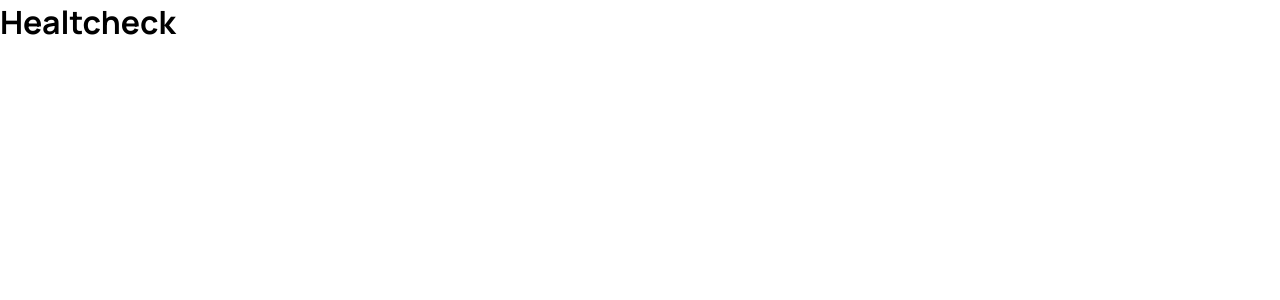
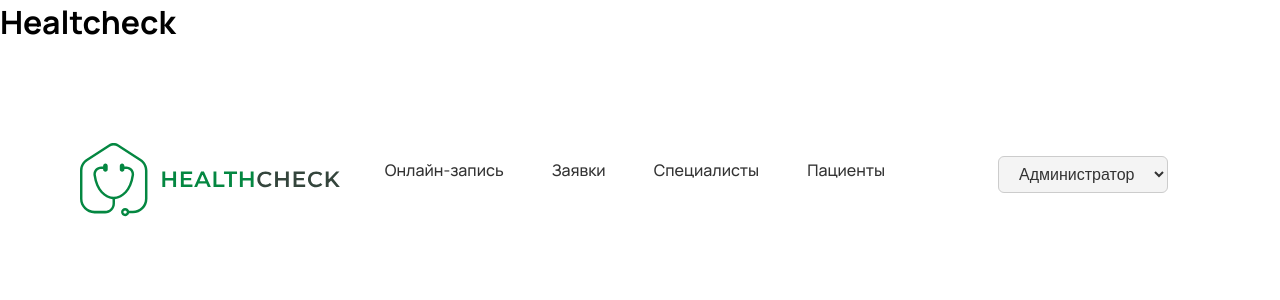
Before and after one commit to PeaksoftFrontend/HealthCheck-js2, a React (Vite) app: page / in a window 1280 px wide. Shown: the top 300 px of the page. Built offline with nearby package versions, Linux system fonts and the light colour scheme.

Commit message:
adminHeader ready

```diff
--- a/src/App.jsx
+++ b/src/App.jsx
@@ -1,7 +1,10 @@
+import { AdminHeader } from "./components/adminHeader/AdminHeader";
+
 export const App = () => {
   return (
     <div>
       <h1>Healtcheck</h1>
+      <AdminHeader />
     </div>
   );
 };
--- /dev/null
+++ b/src/components/adminHeader/AdminHeader.jsx
@@ -0,0 +1,98 @@
+import { styled } from "@mui/material";
+import { Icons } from "../../assets/icons";
+
+export const AdminHeader = () => {
+  return (
+    <StyledHeader>
+      <nav>
+        <StyledNavContainer>
+          <StyledLogoContainer>
+            <Icons.LogohealthCheck />
+          </StyledLogoContainer>
+          <StyledNavLinks>
+            <a href="#" className="active">
+              Онлайн-запись
+            </a>
+            <a href="#">Заявки</a>
+            <a href="#">Специалисты</a>
+            <a href="#">Пациенты</a>
+          </StyledNavLinks>
+          <StyledSelect>
+            <select>
+              <option>Администратор</option>
+              <option>Профиль</option>
+              <option>Войти</option>
+            </select>
+          </StyledSelect>
+        </StyledNavContainer>
+      </nav>
+    </StyledHeader>
+  );
+};
+
+const StyledHeader = styled("header")(() => ({
+  display: "contents",
+  justifyContent: "normal",
+
+  width: "100%",
+  height: "5rem",
+  padding: "5rem",
+  alignItems: "center",
+  backgroundColor: "#ffffff",
+}));
+
+const StyledNavContainer = styled("div")(() => ({
+  display: "flex",
+  alignItems: "center",
+  justifyContent: "space-between",
+  width: "100%",
+  padding: "5rem",
+}));
+
+const StyledLogoContainer = styled("div")(() => ({
+  width: "14rem",
+  height: "4rem",
+  display: "block",
+  alignItems: "flex-start",
+  justifyContent: "center",
+}));
+
+const StyledNavLinks = styled("div")(() => ({
+  display: "flex",
+  gap: "3rem",
+  fontSize: "1rem",
+  fontWeight: "500",
+  color: "#333",
+  alignItems: "flex-end",
+  justifyContent: "center",
+  "& a": {
+    textDecoration: "none",
+    color: "#333",
+    paddingBottom: "0.5rem",
+    borderBottom: "2px solid transparent",
+    "&:hover": {
+      color: "#0b0c0b",
+      borderBottom: "2px solid #299b51",
+      fontWeight: "bold",
+    },
+  },
+}));
+
+const StyledSelect = styled("div")(() => ({
+  padding: "2rem",
+  position: "relative",
+  "& select": {
+    padding: "0.5rem 1rem",
+    fontSize: "1rem",
+    backgroundColor: "#f4f4f4",
+    borderRadius: "0.375rem",
+    border: "1px solid #ccc",
+    color: "#333",
+    cursor: "pointer",
+    transition: "border-color 0.3s",
+    "&:focus": {
+      borderColor: "#1976d2",
+      outline: "none",
+    },
+  },
+}));
--- a/src/page/landing/MainLanding.jsx
+++ b/src/page/landing/MainLanding.jsx
@@ -1,3 +1,4 @@
+import { AdminHeader } from "../../components/adminHeader/AdminHeader";
 import { Doctors } from "../../components/landingPage/Doctors";
 import { Footer } from "../../components/landingPage/Footer";
 import { Header } from "../../components/landingPage/Header";
@@ -15,6 +16,7 @@ export const MainLanding = () => {
       <HealthCheck />
       <Doctors />
       <SliderReview />
+      <AdminHeader />
       <Footer />
     </>
   );
```
